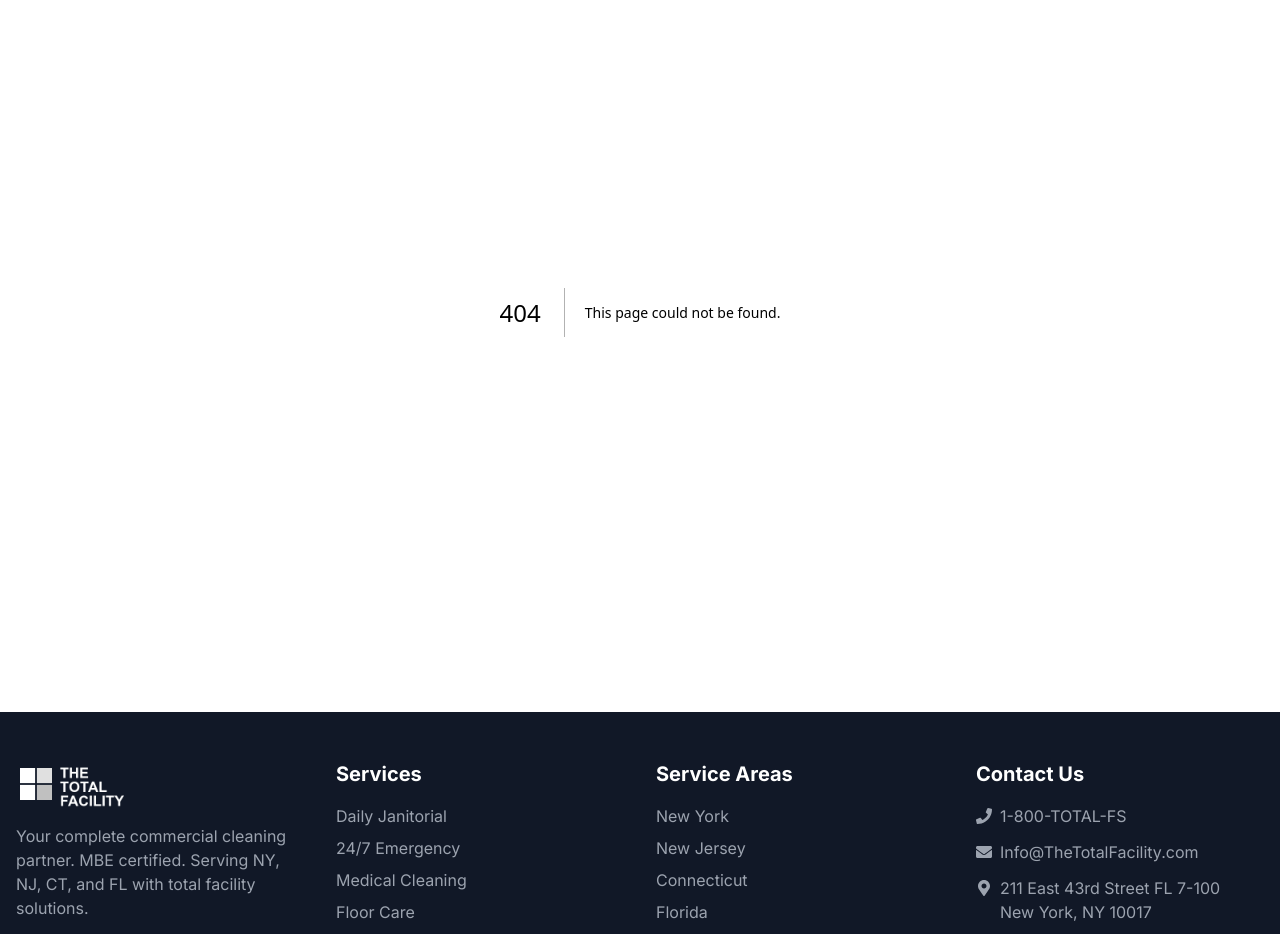
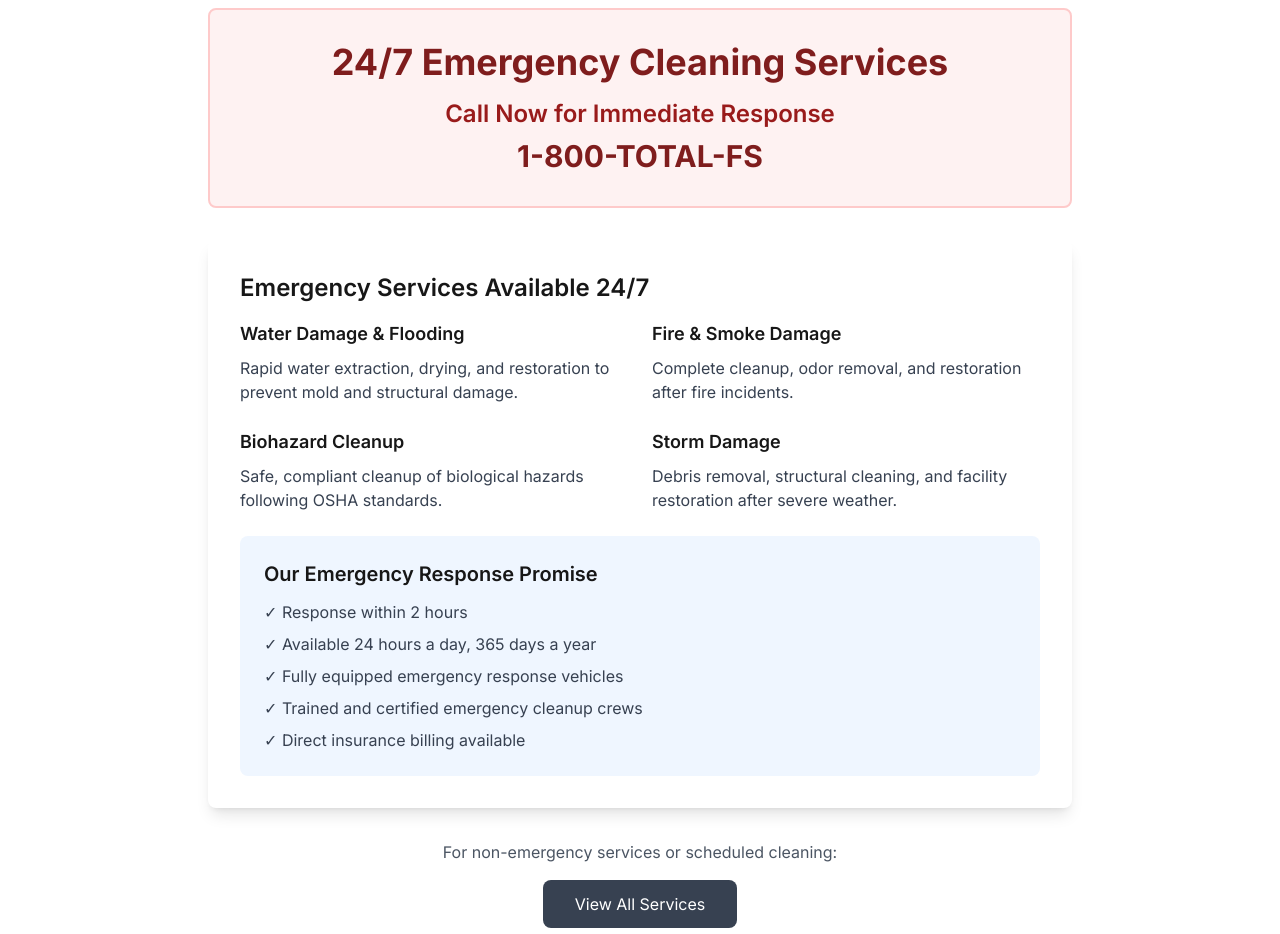
Before and after one commit to mpgarcia2003/the-total-facility, a Next.js app: page /emergency in a window 1280 px wide. Before the commit this address had no page. Shown: the part 200-1134 px from the top of the page. Built offline with nearby package versions, Linux system fonts and the light colour scheme.

Commit message:
Add About and Emergency pages

```diff
--- /dev/null
+++ b/app/about/page.tsx
@@ -0,0 +1,52 @@
+import Link from 'next/link'
+
+export default function AboutPage() {
+  return (
+    <div className="min-h-screen py-16 pt-24">
+      <div className="container mx-auto px-4 max-w-4xl">
+        <h1 className="text-4xl font-bold text-center mb-8">About The Total Facility</h1>
+
+        <div className="bg-white rounded-lg shadow-lg p-8 mb-8">
+          <h2 className="text-2xl font-semibold mb-4">Your Total Facility Partner</h2>
+          <p className="text-gray-700 mb-4">
+            The Total Facility Services LLC is a full-service commercial cleaning and facility management company
+            serving the Tri-State area (New York, New Jersey, Connecticut) and Florida. We specialize in
+            comprehensive facility solutions that keep your business running smoothly.
+          </p>
+          <p className="text-gray-700 mb-4">
+            As an MBE-certified company, we bring diversity, innovation, and excellence to every project.
+            Our team of trained professionals is available 24/7 for both scheduled services and emergency responses.
+          </p>
+        </div>
+
+        <div className="grid md:grid-cols-2 gap-6 mb-8">
+          <div className="bg-gray-50 p-6 rounded-lg">
+            <h3 className="text-xl font-semibold mb-3">Our Mission</h3>
+            <p className="text-gray-700">
+              To provide exceptional facility services that exceed expectations, delivered by trained professionals
+              who care about your success as much as you do.
+            </p>
+          </div>
+          <div className="bg-gray-50 p-6 rounded-lg">
+            <h3 className="text-xl font-semibold mb-3">Why Choose Us</h3>
+            <ul className="text-gray-700 space-y-1">
+              <li>• MBE Certified</li>
+              <li>• Licensed, Bonded & Insured</li>
+              <li>• 24/7 Emergency Response</li>
+              <li>• OSHA Compliant</li>
+            </ul>
+          </div>
+        </div>
+
+        <div className="text-center">
+          <Link
+            href="/locations"
+            className="bg-blue-900 text-white px-8 py-3 rounded-lg hover:bg-blue-800 transition inline-block"
+          >
+            Find Your Location
+          </Link>
+        </div>
+      </div>
+    </div>
+  )
+}
--- /dev/null
+++ b/app/emergency/page.tsx
@@ -0,0 +1,80 @@
+import Link from 'next/link'
+
+export default function EmergencyPage() {
+  return (
+    <div className="min-h-screen py-16 pt-24">
+      <div className="container mx-auto px-4 max-w-4xl">
+        <div className="bg-red-50 border-2 border-red-200 rounded-lg p-8 mb-8">
+          <h1 className="text-4xl font-bold text-center text-red-900 mb-4">
+            24/7 Emergency Cleaning Services
+          </h1>
+          <div className="text-center">
+            <p className="text-2xl font-semibold text-red-800 mb-2">
+              Call Now for Immediate Response
+            </p>
+            <a
+              href="tel:1-800-TOTAL-FS"
+              className="text-3xl font-bold text-red-900 hover:text-red-700"
+            >
+              1-800-TOTAL-FS
+            </a>
+          </div>
+        </div>
+
+        <div className="bg-white rounded-lg shadow-lg p-8 mb-8">
+          <h2 className="text-2xl font-semibold mb-4">Emergency Services Available 24/7</h2>
+
+          <div className="grid md:grid-cols-2 gap-6 mb-6">
+            <div>
+              <h3 className="text-lg font-semibold mb-2">Water Damage & Flooding</h3>
+              <p className="text-gray-700">
+                Rapid water extraction, drying, and restoration to prevent mold and structural damage.
+              </p>
+            </div>
+            <div>
+              <h3 className="text-lg font-semibold mb-2">Fire & Smoke Damage</h3>
+              <p className="text-gray-700">
+                Complete cleanup, odor removal, and restoration after fire incidents.
+              </p>
+            </div>
+            <div>
+              <h3 className="text-lg font-semibold mb-2">Biohazard Cleanup</h3>
+              <p className="text-gray-700">
+                Safe, compliant cleanup of biological hazards following OSHA standards.
+              </p>
+            </div>
+            <div>
+              <h3 className="text-lg font-semibold mb-2">Storm Damage</h3>
+              <p className="text-gray-700">
+                Debris removal, structural cleaning, and facility restoration after severe weather.
+              </p>
+            </div>
+          </div>
+
+          <div className="bg-blue-50 p-6 rounded-lg">
+            <h3 className="text-xl font-semibold mb-3">Our Emergency Response Promise</h3>
+            <ul className="space-y-2 text-gray-700">
+              <li>✓ Response within 2 hours</li>
+              <li>✓ Available 24 hours a day, 365 days a year</li>
+              <li>✓ Fully equipped emergency response vehicles</li>
+              <li>✓ Trained and certified emergency cleanup crews</li>
+              <li>✓ Direct insurance billing available</li>
+            </ul>
+          </div>
+        </div>
+
+        <div className="text-center space-y-4">
+          <p className="text-gray-600">
+            For non-emergency services or scheduled cleaning:
+          </p>
+          <Link
+            href="/services"
+            className="bg-gray-700 text-white px-8 py-3 rounded-lg hover:bg-gray-600 transition inline-block"
+          >
+            View All Services
+          </Link>
+        </div>
+      </div>
+    </div>
+  )
+}
```
